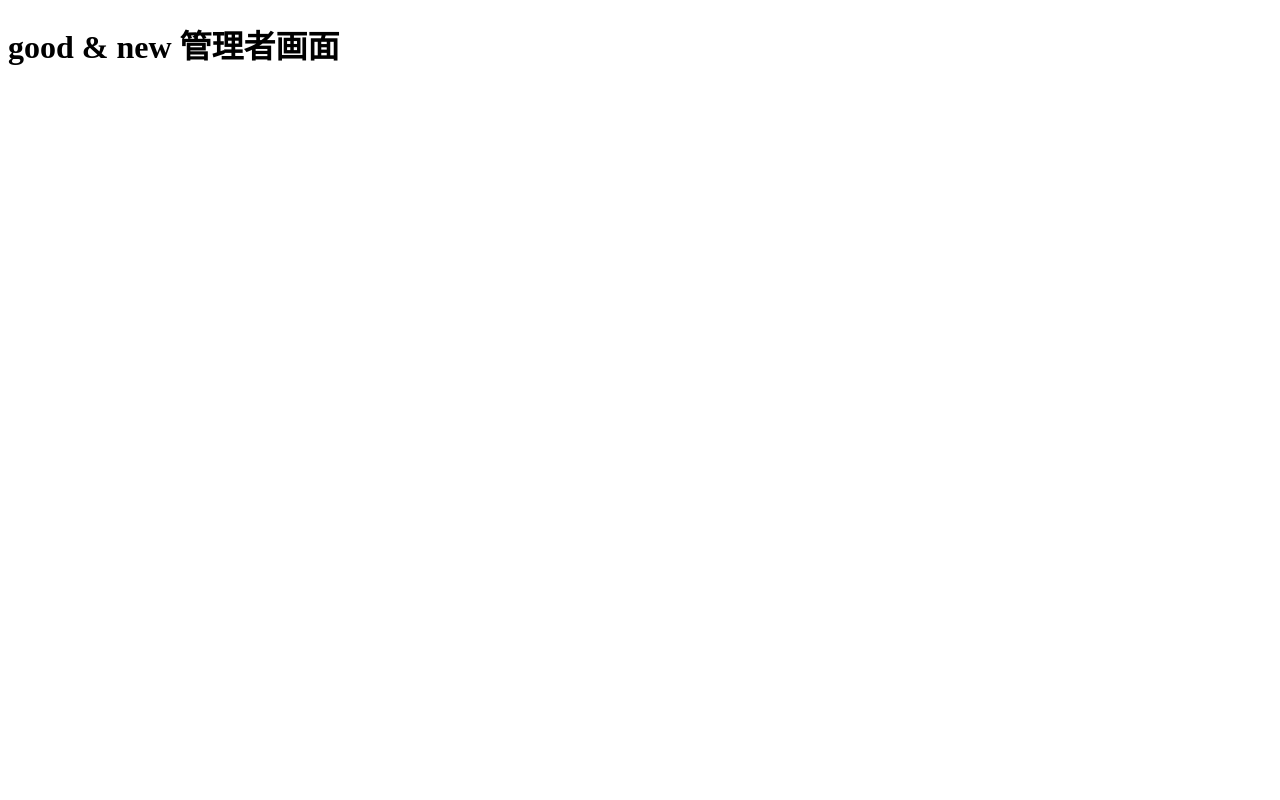
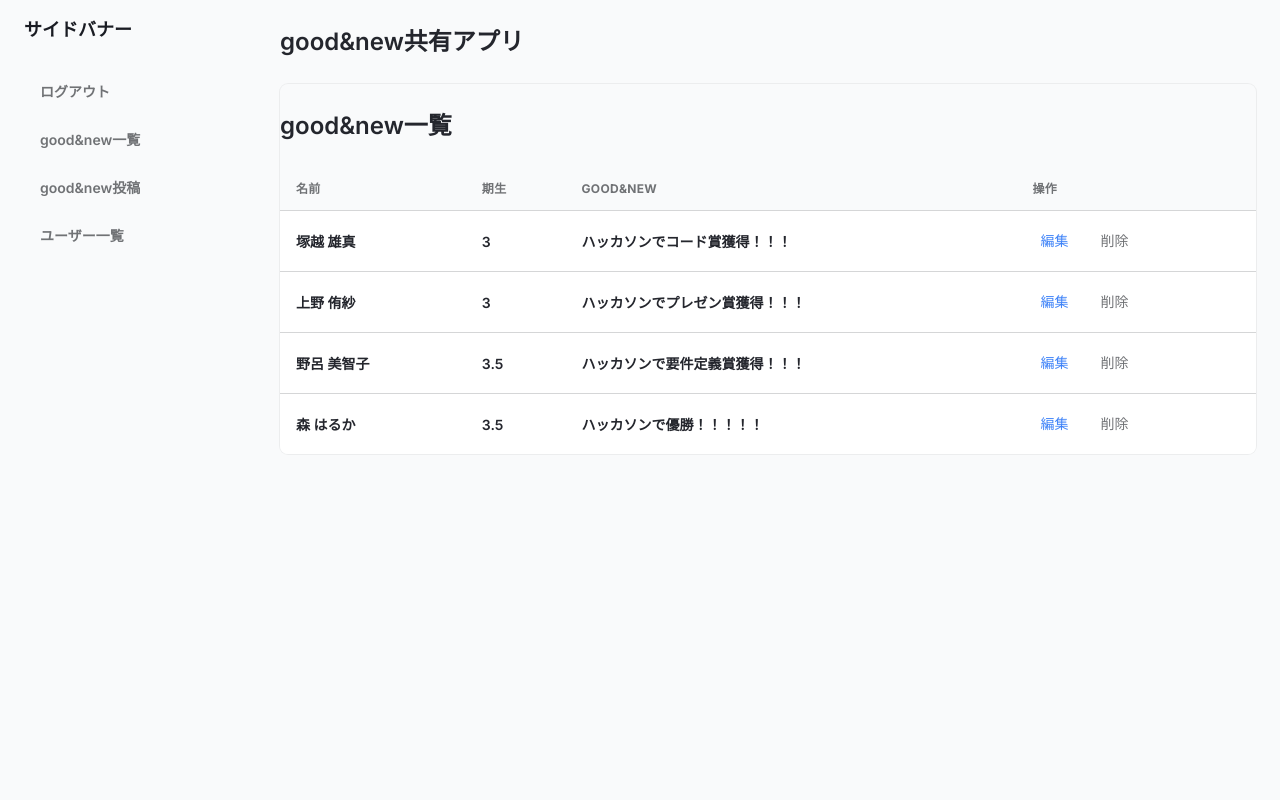
Before and after one commit to Yuma-Tsukakoshi/good-new-shareapp, a PHP site: page /admin/index.php in a window 1280 px wide. Run offline with PHP 8.4, Linux system fonts and the light colour scheme; data comes from the database, SQL or seed files in the repository.

Commit message:
add: 管理者画面トップページ

```diff
--- a/src/admin/index.php
+++ b/src/admin/index.php
@@ -1,16 +1,106 @@
+<?php
+
+require_once(dirname(__FILE__) . '/../dbconnect.php');
+
+$sql = "SELECT * FROM good_new INNER JOIN users ON good_new.user_id = users.id WHERE good_new.exist = 1";
+$posts = $pdo->query($sql)->fetchAll();
+
+
+?>
+
 <!DOCTYPE html>
 <html>
+
 <head>
   <meta charset="UTF-8" />
   <meta name="viewport" content="width=device-width, initial-scale=1.0" />
-    <link
-      href=""
-      rel="stylesheet"
-    />
+  <link href="#" rel="stylesheet" />
+  <link href="https://fonts.googleapis.com/css2?family=Inter:wght@400;500;600;700;800&display=swap" rel="stylesheet" />
+  <link href="../vendor/tailwind/tailwind.output.css" rel="stylesheet">
   <title>管理者画面</title>
 </head>
+
 <body>
-    <h1>good & new 管理者画面</h1>
+  <div class="flex h-screen bg-gray-50" :class="{ 'overflow-hidden': isSideMenuOpen}">
 
+    <?php include_once(dirname(__FILE__) . '/../components/aside.php'); ?>
+
+    <div class="flex flex-col flex-1 w-full">
+      <main class="h-full pb-16 overflow-y-auto">
+        <div class="container grid px-6 mx-auto">
+          <h2 class="my-6 text-2xl font-semibold text-gray-700 ">good&new共有アプリ</h2>
+          <div class="w-full overflow-hidden rounded-lg shadow-xs">
+            <h2 class="my-6 text-2xl font-semibold text-gray-700 ">good&new一覧</h2>
+            <div class="w-full overflow-x-auto">
+              <table class="w-full whitespace-no-wrap">
+                <thead>
+                  <tr class="text-xs font-semibold tracking-wide text-left text-gray-500 uppercase border-b">
+                    <th class="px-4 py-3">名前</th>
+                    <th class="px-4 py-3">期生</th>
+                    <th class="px-4 py-3">GOOD&NEW</th>
+                    <th class="px-4 py-3">操作</th>
+                  </tr>
+                </thead>
+                <tbody class="bg-white divide-y">
+                  <?php foreach ($posts as $key => $post) { ?>
+                    <tr class="text-gray-700">
+                      <td class="px-4 py-3">
+                        <p class="font-semibold items-center text-sm"><?= $post["name"] ?></p>
+                      </td>
+                      <td class="px-4 py-3">
+                        <p class="font-semibold items-center text-sm"><?= $post["kisei"] ?></p>
+                      </td>
+                      <td class="px-4 py-3">
+                        <p class="font-semibold items-center text-sm"><?= $post["post"] ?></p>
+                      </td>
+                      <td class="px-4 py-3">
+                        <div class="flex items-center space-x-4 text-sm">
+                          <button class="flex items-center justify-between px-2 py-2 text-sm font-medium leading-5 text-blue-500 rounded-lg focus:outline-none focus:shadow-outline-gray" aria-label="Edit" data=<?= $post["id"] ?>>
+                            <!-- <a href="?id=<?= $post["id"] ?>">編集</a> -->
+                            編集
+                          </button>
+                          <button class="flex items-center justify-between px-2 py-2 text-sm font-medium leading-5 text-gray-500 rounded-lg focus:outline-none focus:shadow-outline-gray" aria-label="Delete">
+                            <!-- onclick="hidePost(this)" 上記に追加-->
+                            <!-- <a href="http://localhost:8080/admin/delete.php?id=<?= $post["id"] ?>">削除</a>
+                          -->
+                            削除
+                          </button>
+                        </div>
+                      </td>
+                    </tr>
+                  <?php } ?>
+                </tbody>
+              </table>
+            </div>
+          </div>
+        </div>
+      </main>
+    </div>
+  </div>
 </body>
+
+<!-- <script>
+  function hidePost(button) {
+    const tr = $(button).closest('tr');
+    const id = tr.attr('data-id');
+
+    if (confirm('本当に削除しますか？')) {
+      $.ajax({
+        url: 'http://localhost:8080/admin/delete.php',
+        type: 'POST',
+        data: {
+          id: id
+        },
+        success: function(data) {
+          console.log(data);
+          tr.addClass('hidden');
+        },
+        error: function(xhr) {
+          console.error(xhr);
+        }
+      });
+    }
+  }
+</script> -->
+
 </html>
--- /dev/null
+++ b/src/components/aside.php
@@ -0,0 +1,30 @@
+
+    <aside class="z-20 flex-shrink-0 hidden w-64 overflow-y-auto bg-slate-500 md:block">
+      <div class="py-4 text-gray-500">
+        <a class="ml-6 text-lg font-bold text-gray-800 " href="#">
+          サイドバナー
+        </a>
+        <ul class="mt-6">
+          <li class="relative px-6 py-3">
+            <a class="logout inline-flex items-center w-full text-sm font-semibold transition-colors duration-150 hover:text-blue-500" href="#">
+              <span class="ml-4">ログアウト</span>
+            </a>
+          </li>
+          <li class="relative px-6 py-3">
+            <a class="inline-flex items-center w-full text-sm font-semibold transition-colors duration-150 hover:text-gray-800" href="#">
+              <span class="ml-4">good&new一覧</span>
+            </a>
+          </li>
+          <li class="relative px-6 py-3">
+            <a class="inline-flex items-center w-full text-sm font-semibold transition-colors duration-150 hover:text-gray-800" href="#">
+              <span class="ml-4">good&new投稿</span>
+            </a>
+          </li>
+          <li class="relative px-6 py-3">
+            <a class="inline-flex items-center w-full text-sm font-semibold transition-colors duration-150 hover:text-gray-800" href="#">
+              <span class="ml-4">ユーザー一覧</span>
+            </a>
+          </li>
+        </ul>
+      </div>
+    </aside>
--- a/src/dbconnect.php
+++ b/src/dbconnect.php
@@ -1,7 +1,7 @@
 <?php
 
 /* ドライバ呼び出しを使用して MySQL データベースに接続する */
-$dsn = 'mysql:dbname=posse;host=db';
+$dsn = 'mysql:dbname=posts;host=db';
 $user = 'root';
 $password = 'root';
 
```
Lines whose indentation alone changed are shown as unchanged.
